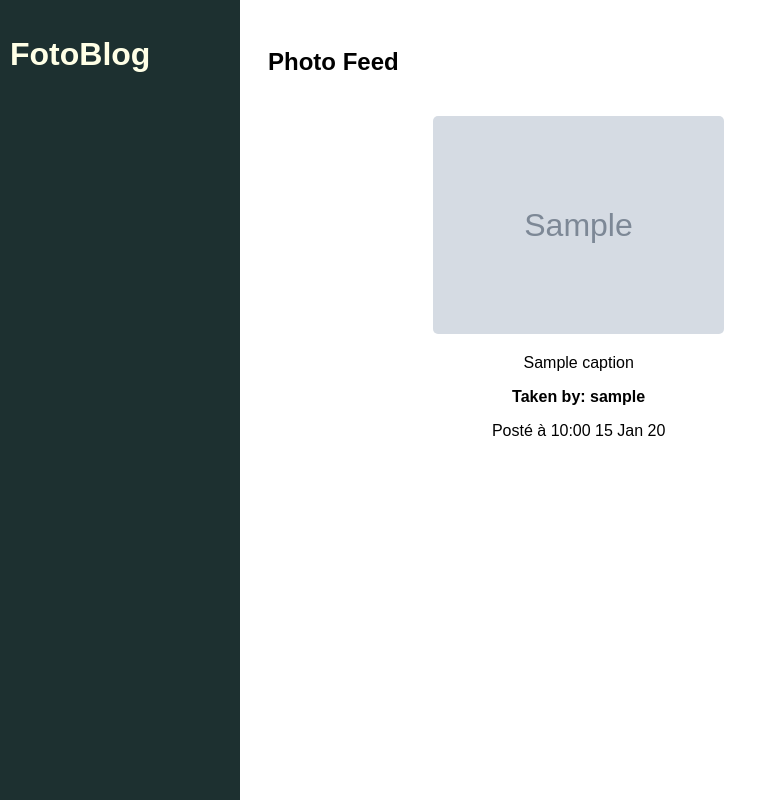
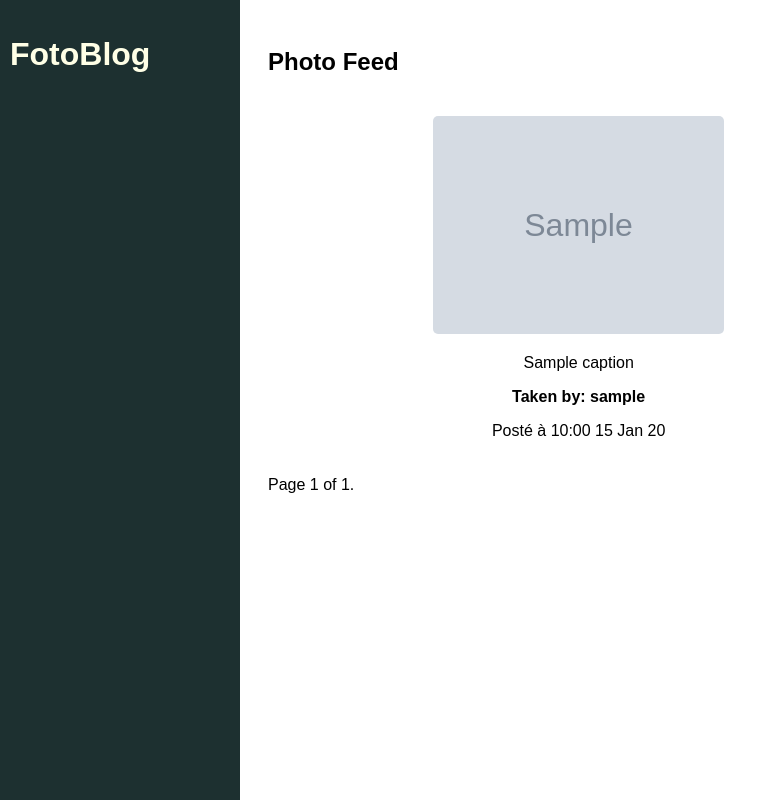
Before and after one commit to m-dahmani/FotoBlog, a Django app: template fotoblog/blog/templates/blog/photo_feed.html in a window 1280 px wide. Shown: the whole page, without its empty margins (0-775 px from the left). Run offline with Django 3.2, Linux system fonts and the light colour scheme; the template is opened without the code that fills it: most values are stand-ins (such as "Sample title", 1, 10 or a date in 2020); grey boxes marked "Sample" are stand-in pictures.

Commit message:
Page main feed and photo feed

```diff
--- a/fotoblog/blog/templates/blog/home.html
+++ b/fotoblog/blog/templates/blog/home.html
@@ -5,13 +5,16 @@
 <!--    <h1>Hello, {{ user.username }} !</h1>-->
     <h2>Your Feed</h2>
     <div class="grid-container">
-        {% for instance in blogs_and_photos %}
+<!--        MAJ que d’itérer dans la liste d’origine blogs_and_photos -->
+        {% for instance in page_obj %}
             {% if instance|model_type == 'Blog' %}
                 {% include 'blog/partials/blog_snippet.html' with blog=instance %}
 
             {% elif instance|model_type == 'Photo' %}
                 {% include 'blog/partials/photo_snippet.html' with photo=instance %}
+
             {% endif %}
         {% endfor %}
     </div>
+    {% include 'blog/partials/pagination.html' %}
 {% endblock content %}
--- /dev/null
+++ b/fotoblog/blog/templates/blog/partials/pagination.html
@@ -0,0 +1,20 @@
+<!--  Nous devons également ajouter une section à la fin qui donne le numéro de page à l’utilisateur et lui permette de naviguer vers l’avant et vers l’arrière.&ndash;&gt;-->
+<!--  Pour voir les photos suivantes, on peut imaginer que votre utilisateur clique sur un bouton pour charger la suite. Et vous aurez donc :-->
+<!--  num_pages  """Return the total number of pages."""-->
+<div class="pagination">
+    <span class="step-links">
+        {% if page_obj.has_previous %}
+            <a href="?page=1">&laquo; first</a>
+            <a href="?page={{ page_obj.previous_page_number }}">previous</a>
+        {% endif %}
+
+        <span class="current">
+            Page {{ page_obj.number }} of {{ page_obj.paginator.num_pages }}.
+        </span>
+
+        {% if page_obj.has_next %}
+            <a href="?page={{ page_obj.next_page_number }}">next</a>
+            <a href="?page={{ page_obj.paginator.num_pages }}">last &raquo;</a>
+        {% endif %}
+    </span>
+</div>
--- a/fotoblog/blog/templates/blog/photo_feed.html
+++ b/fotoblog/blog/templates/blog/photo_feed.html
@@ -3,8 +3,9 @@
 {% block content %}
     <h2>Photo Feed</h2>
     <div class="grid-container">
-        {% for photo in photos %}
+        {% for photo in page_obj %}
             {% include 'blog/partials/photo_snippet.html' %}
         {% endfor %}
     </div>
+    {% include 'blog/partials/pagination.html' %}
 {% endblock content %}
```
Also changed, not shown: fotoblog/blog/views.py (+37 -3 lines).
